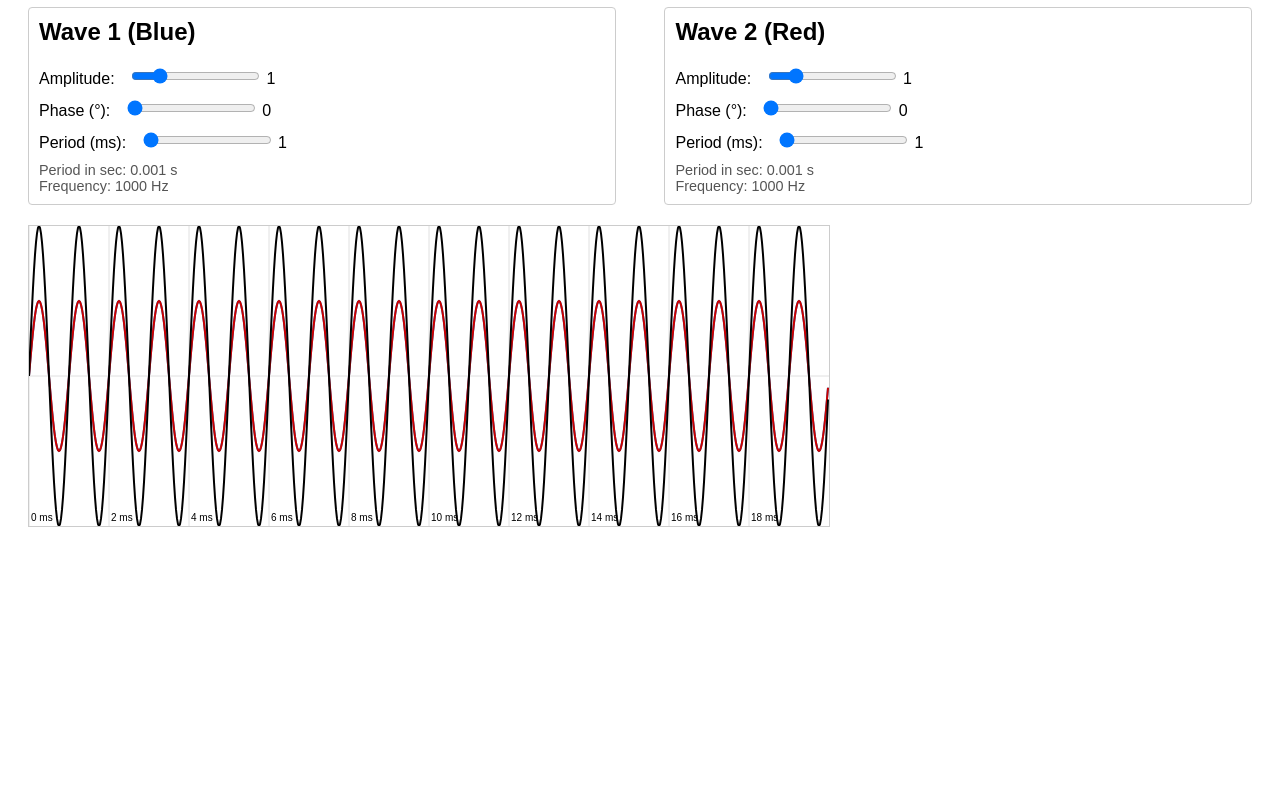
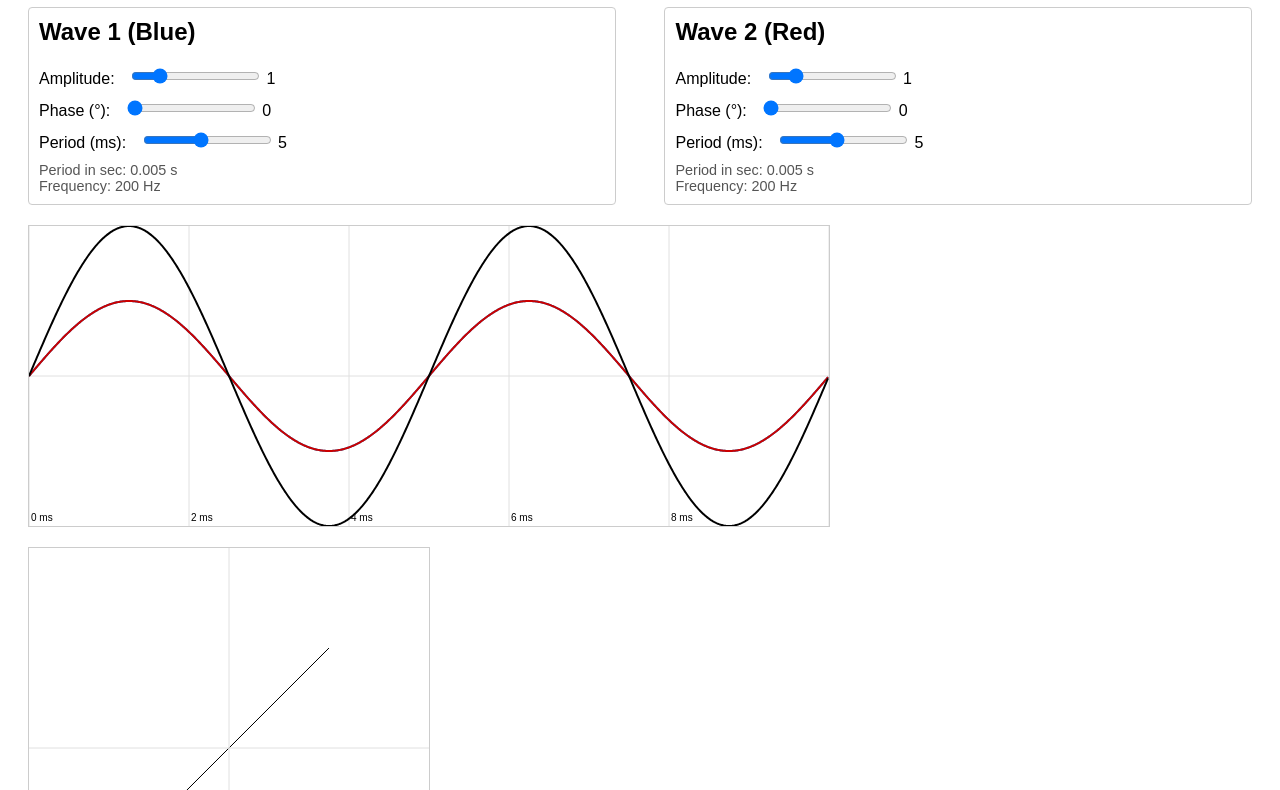
Before and after one commit to PDS-256/physics, a plain HTML site: page sine-wave.html in a window 1280 px wide. Shown: the part 101-891 px from the top of the page. Before the commit the page ends 800 px from the top, so only its background shows below. Drawn offline with Linux system fonts and the light colour scheme.

Commit message:
Update sine-wave.html

```diff
--- a/sine-wave.html
+++ b/sine-wave.html
@@ -3,7 +3,7 @@
 <head>
   <meta charset="UTF-8" />
   <meta name="viewport" content="width=device-width, initial-scale=1.0" />
-  <title>Dual Sine Wave Simulation</title>
+  <title>Dual Sine Waves with Lissajous Figure</title>
   <style>
     body {
       font-family: Arial, sans-serif;
@@ -33,7 +33,7 @@
     canvas {
       border: 1px solid #ccc;
       display: block;
-      margin-top: 20px;
+      margin: 20px 0;
     }
     .display-group {
       font-size: 0.9em;
@@ -42,7 +42,7 @@
   </style>
 </head>
 <body>
-  <h1>Dual Sine Wave Simulation</h1>
+  <h1>Dual Sine Waves with Lissajous Figure</h1>
   <div class="controls-container">
     <!-- Wave 1 Controls -->
     <div class="control-column" id="wave1-controls">
@@ -59,12 +59,12 @@
       </div>
       <div class="control-group">
         <label for="period1">Period (ms):</label>
-        <input type="range" id="period1" min="1" max="10" step="0.1" value="1">
-        <span id="periodDisplay1">1</span>
+        <input type="range" id="period1" min="1" max="10" step="0.1" value="5">
+        <span id="periodDisplay1">5</span>
       </div>
       <div class="display-group">
-        <div>Period in sec: <span id="periodSec1">0.001</span> s</div>
-        <div>Frequency: <span id="frequency1">1000</span> Hz</div>
+        <div>Period in sec: <span id="periodSec1">0.005</span> s</div>
+        <div>Frequency: <span id="frequency1">200</span> Hz</div>
       </div>
     </div>
 
@@ -83,21 +83,24 @@
       </div>
       <div class="control-group">
         <label for="period2">Period (ms):</label>
-        <input type="range" id="period2" min="1" max="10" step="0.1" value="1">
-        <span id="periodDisplay2">1</span>
+        <input type="range" id="period2" min="1" max="10" step="0.1" value="5">
+        <span id="periodDisplay2">5</span>
       </div>
       <div class="display-group">
-        <div>Period in sec: <span id="periodSec2">0.001</span> s</div>
-        <div>Frequency: <span id="frequency2">1000</span> Hz</div>
+        <div>Period in sec: <span id="periodSec2">0.005</span> s</div>
+        <div>Frequency: <span id="frequency2">200</span> Hz</div>
       </div>
     </div>
   </div>
 
+  <!-- Canvas for Time Series Plot -->
   <canvas id="sineCanvas" width="800" height="300"></canvas>
+  <!-- Canvas for Lissajous Figure -->
+  <canvas id="lissajousCanvas" width="400" height="400"></canvas>
 
   <script>
-    // Fixed horizontal range: 20 ms = 0.02 s
-    const totalTimeSec = 0.02;
+    // Fixed horizontal range for the time series plot: 10 ms = 0.01 s
+    const totalTimeSec = 0.01;
 
     // Get elements for Wave 1
     const amplitude1Slider = document.getElementById('amplitude1');
@@ -119,11 +122,13 @@
     const periodSecDisplay2 = document.getElementById('periodSec2');
     const frequencyDisplay2 = document.getElementById('frequency2');
 
-    // Get canvas and context
-    const canvas = document.getElementById('sineCanvas');
-    const ctx = canvas.getContext('2d');
+    // Get canvas and contexts
+    const sineCanvas = document.getElementById('sineCanvas');
+    const sineCtx = sineCanvas.getContext('2d');
+    const lissajousCanvas = document.getElementById('lissajousCanvas');
+    const lissajousCtx = lissajousCanvas.getContext('2d');
 
-    // Initialize parameters for both waves
+    // Initialize parameters for both waves (default period = 5 ms)
     let amplitude1 = parseFloat(amplitude1Slider.value);
     let phase1 = parseFloat(phase1Slider.value) * Math.PI / 180;
     let period_ms1 = parseFloat(period1Slider.value);
@@ -144,7 +149,6 @@
       periodDisplay1.textContent = period_ms1;
       periodSecDisplay1.textContent = period_sec1.toFixed(3);
       frequencyDisplay1.textContent = Math.round(frequency1);
-
       // Wave 2 displays
       ampDisplay2.textContent = amplitude2;
       phaseDisplay2.textContent = phase2Slider.value;
@@ -153,102 +157,137 @@
       frequencyDisplay2.textContent = Math.round(frequency2);
     }
 
-    // Draw grid with vertical lines every 2 ms and time labels in ms
-    function drawGrid() {
-      const width = canvas.width;
-      const height = canvas.height;
-
+    // Draw grid with vertical lines every 2 ms and time labels (for the time series plot)
+    function drawGrid(ctx, canvasWidth, canvasHeight) {
       ctx.strokeStyle = "#e0e0e0";
       ctx.lineWidth = 1;
       const gridIntervalSec = 0.002; // 2 ms
-
       for (let t = 0; t <= totalTimeSec; t += gridIntervalSec) {
-        const x = (t / totalTimeSec) * width;
+        const x = (t / totalTimeSec) * canvasWidth;
         ctx.beginPath();
         ctx.moveTo(x, 0);
-        ctx.lineTo(x, height);
+        ctx.lineTo(x, canvasHeight);
         ctx.stroke();
-
         // Label the grid at the bottom (in ms)
         ctx.fillStyle = "#000";
         ctx.font = "10px Arial";
         const label = Math.round(t * 1000);
-        ctx.fillText(label + " ms", x + 2, height - 5);
+        ctx.fillText(label + " ms", x + 2, canvasHeight - 5);
       }
-
-      // Horizontal midline
+      // Draw horizontal midline
       ctx.beginPath();
-      ctx.strokeStyle = "#e0e0e0";
-      ctx.moveTo(0, height / 2);
-      ctx.lineTo(width, height / 2);
+      ctx.moveTo(0, canvasHeight / 2);
+      ctx.lineTo(canvasWidth, canvasHeight / 2);
       ctx.stroke();
     }
 
-    // Draw both sine waves and their sum
-    function drawSineWaves() {
-      ctx.clearRect(0, 0, canvas.width, canvas.height);
-      drawGrid();
+    // Draw the time series plot: two sine waves and their sum
+    function drawTimeSeries() {
+      sineCtx.clearRect(0, 0, sineCanvas.width, sineCanvas.height);
+      drawGrid(sineCtx, sineCanvas.width, sineCanvas.height);
 
-      const width = canvas.width;
-      const height = canvas.height;
+      const width = sineCanvas.width;
+      const height = sineCanvas.height;
       const midY = height / 2;
       const samples = width; // one sample per pixel
 
-      // Arrays to store computed y values for the two waves
       let wave1Points = [];
       let wave2Points = [];
 
-      ctx.lineWidth = 2;
-
       // Draw Wave 1 in blue
-      ctx.strokeStyle = "#0077cc";
-      ctx.beginPath();
+      sineCtx.strokeStyle = "#0077cc";
+      sineCtx.lineWidth = 2;
+      sineCtx.beginPath();
       for (let x = 0; x < samples; x++) {
         const time = (x / samples) * totalTimeSec;
         const y = amplitude1 * Math.sin(2 * Math.PI * frequency1 * time + phase1);
         const canvasY = midY - y * (height / 4);
         wave1Points.push(canvasY);
         if (x === 0) {
-          ctx.moveTo(x, canvasY);
+          sineCtx.moveTo(x, canvasY);
         } else {
-          ctx.lineTo(x, canvasY);
+          sineCtx.lineTo(x, canvasY);
         }
       }
-      ctx.stroke();
+      sineCtx.stroke();
 
       // Draw Wave 2 in red
-      ctx.strokeStyle = "#cc0000";
-      ctx.beginPath();
+      sineCtx.strokeStyle = "#cc0000";
+      sineCtx.lineWidth = 2;
+      sineCtx.beginPath();
       for (let x = 0; x < samples; x++) {
         const time = (x / samples) * totalTimeSec;
         const y = amplitude2 * Math.sin(2 * Math.PI * frequency2 * time + phase2);
         const canvasY = midY - y * (height / 4);
         wave2Points.push(canvasY);
         if (x === 0) {
-          ctx.moveTo(x, canvasY);
+          sineCtx.moveTo(x, canvasY);
         } else {
-          ctx.lineTo(x, canvasY);
+          sineCtx.lineTo(x, canvasY);
         }
       }
-      ctx.stroke();
+      sineCtx.stroke();
 
       // Draw the combined wave in black (sum of wave1 and wave2)
-      ctx.strokeStyle = "#000";
-      ctx.beginPath();
+      sineCtx.strokeStyle = "#000";
+      sineCtx.lineWidth = 2;
+      sineCtx.beginPath();
       for (let x = 0; x < samples; x++) {
         // Combine the y-values from wave 1 and wave 2
         const combinedY = wave1Points[x] + wave2Points[x] - midY;
-        // (subtract midY to adjust for double-counting the midline)
         if (x === 0) {
-          ctx.moveTo(x, combinedY);
+          sineCtx.moveTo(x, combinedY);
         } else {
-          ctx.lineTo(x, combinedY);
+          sineCtx.lineTo(x, combinedY);
         }
       }
-      ctx.stroke();
+      sineCtx.stroke();
     }
 
-    // Update parameters from both sets of sliders and redraw
+    // Draw the Lissajous figure using the two waves as x and y coordinates
+    function drawLissajous() {
+      lissajousCtx.clearRect(0, 0, lissajousCanvas.width, lissajousCanvas.height);
+      // For the Lissajous plot, we'll map both waves to the canvas
+      const width = lissajousCanvas.width;
+      const height = lissajousCanvas.height;
+      const midX = width / 2;
+      const midY = height / 2;
+      // Use a scale factor so that the waves fill the canvas
+      const scaleX = width / 4;
+      const scaleY = height / 4;
+
+      lissajousCtx.strokeStyle = "#000";
+      lissajousCtx.lineWidth = 1;
+      lissajousCtx.beginPath();
+
+      const samples = 400; // sample over one full cycle of the Lissajous figure
+      for (let i = 0; i <= samples; i++) {
+        // Map i to time over the total range (10 ms)
+        const t = (i / samples) * totalTimeSec;
+        // x is determined by wave 1 and y by wave 2
+        const xVal = amplitude1 * Math.sin(2 * Math.PI * frequency1 * t + phase1);
+        const yVal = amplitude2 * Math.sin(2 * Math.PI * frequency2 * t + phase2);
+        const canvasX = midX + xVal * scaleX;
+        const canvasY = midY - yVal * scaleY;
+        if (i === 0) {
+          lissajousCtx.moveTo(canvasX, canvasY);
+        } else {
+          lissajousCtx.lineTo(canvasX, canvasY);
+        }
+      }
+      lissajousCtx.stroke();
+
+      // Optionally, draw axes
+      lissajousCtx.strokeStyle = "#e0e0e0";
+      lissajousCtx.beginPath();
+      lissajousCtx.moveTo(midX, 0);
+      lissajousCtx.lineTo(midX, height);
+      lissajousCtx.moveTo(0, midY);
+      lissajousCtx.lineTo(width, midY);
+      lissajousCtx.stroke();
+    }
+
+    // Update parameters from both sets of sliders and redraw both plots
     function updateParameters() {
       // Update Wave 1 parameters
       amplitude1 = parseFloat(amplitude1Slider.value);
@@ -265,14 +304,14 @@
       frequency2 = 1 / period_sec2;
 
       updateDisplays();
-      drawSineWaves();
+      drawTimeSeries();
+      drawLissajous();
     }
 
     // Add event listeners for both sets of sliders
     amplitude1Slider.addEventListener('input', updateParameters);
     phase1Slider.addEventListener('input', updateParameters);
     period1Slider.addEventListener('input', updateParameters);
-
     amplitude2Slider.addEventListener('input', updateParameters);
     phase2Slider.addEventListener('input', updateParameters);
     period2Slider.addEventListener('input', updateParameters);
```
